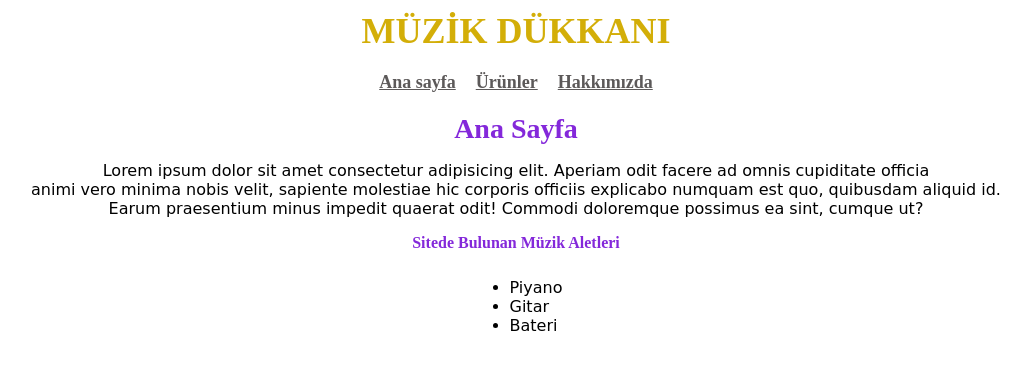
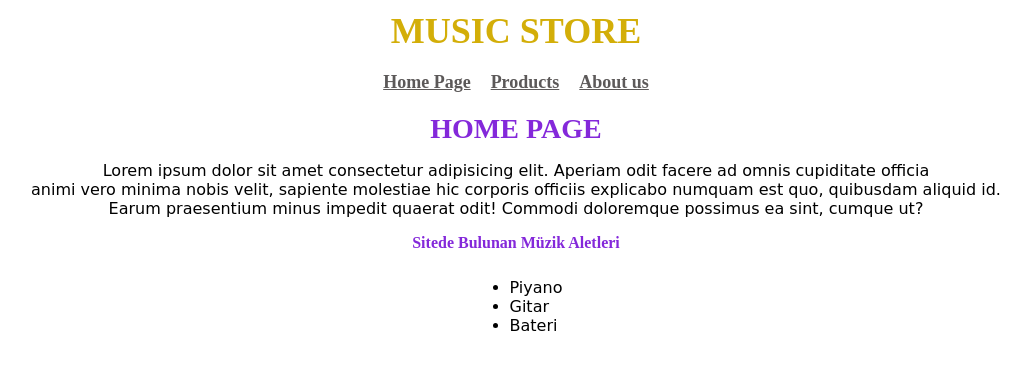
Before and after one commit to davutozturk/Css, a plain HTML site: page index.html in a window 1280 px wide. Shown: the whole page, without its empty margins (124-1150 px from the left). Drawn offline with Linux system fonts and the light colour scheme.

Commit message:
translate

```diff
--- a/index.html
+++ b/index.html
@@ -4,18 +4,18 @@
     <meta charset="UTF-8">
     <meta http-equiv="X-UA-Compatible" content="IE=edge">
     <meta name="viewport" content="width=device-width, initial-scale=1.0">
-    <title>Ana sayfa</title>
+    <title>HOME PAGE</title>
 </head>
 <body>
 
-    <h1 class="ortala">MÜZİK DÜKKANI</h1>
+    <h1 class="ortala">MUSIC STORE</h1>
     <div style="display:flex;justify-content: center;">
-        <h2><a href="index.html">Ana sayfa</a></h2>
-        <h2><a href="Ürünler.html">Ürünler</a></h2>
-        <h2><a href="Hakkımızda.html">Hakkımızda</a></h2>
+        <h2><a href="index.html">Home Page</a></h2>
+        <h2><a href="Ürünler.html">Products</a></h2>
+        <h2><a href="Hakkımızda.html">About us</a></h2>
     </div>
 
-    <h3 class="ortala">Ana Sayfa</h3>
+    <h3 class="ortala">HOME PAGE</h3>
 
     <p class="ortala">Lorem ipsum dolor sit amet consectetur adipisicing elit. Aperiam odit facere ad omnis cupiditate officia <br>
         animi vero minima nobis velit, sapiente molestiae hic corporis officiis explicabo numquam est quo, quibusdam aliquid id. <br>
```
